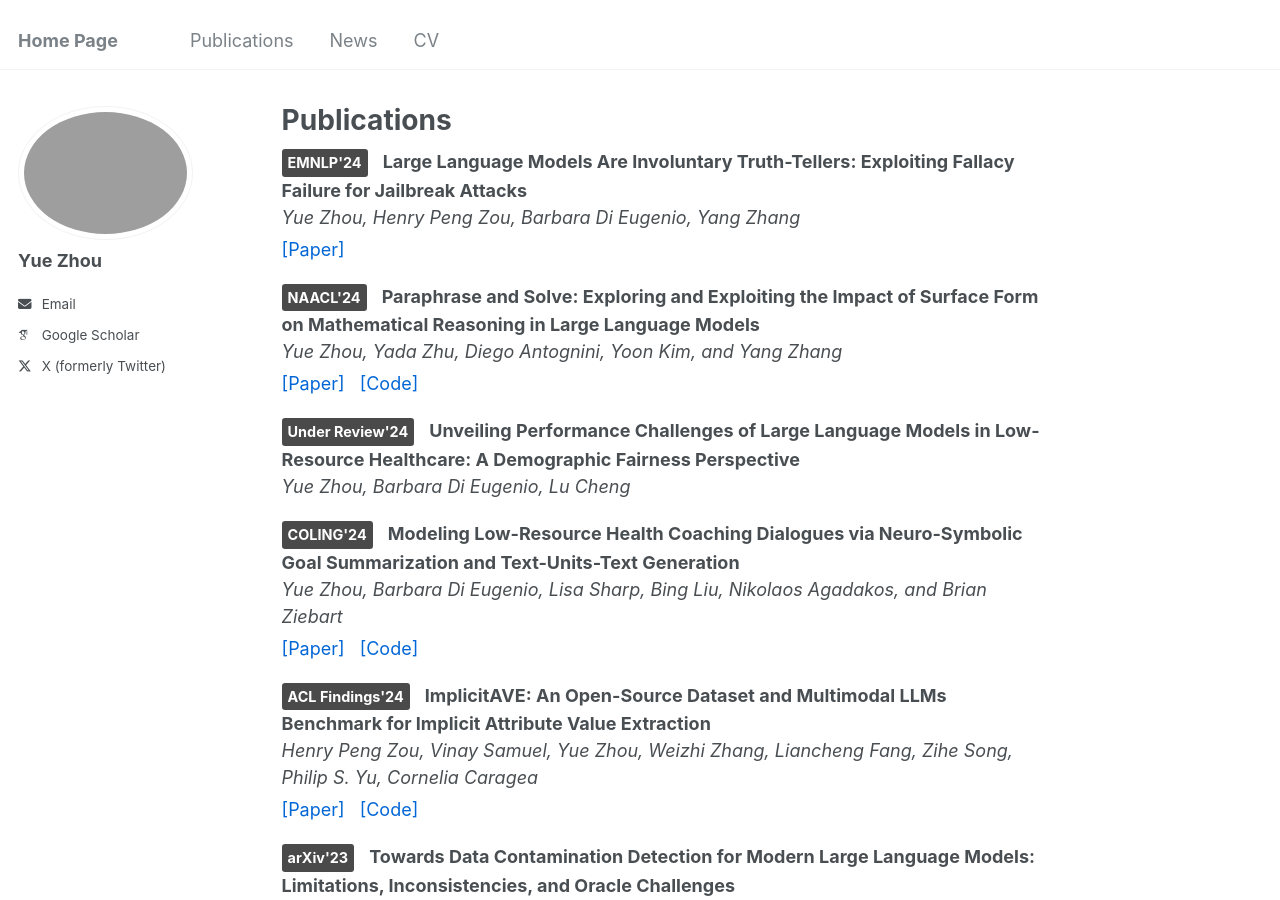
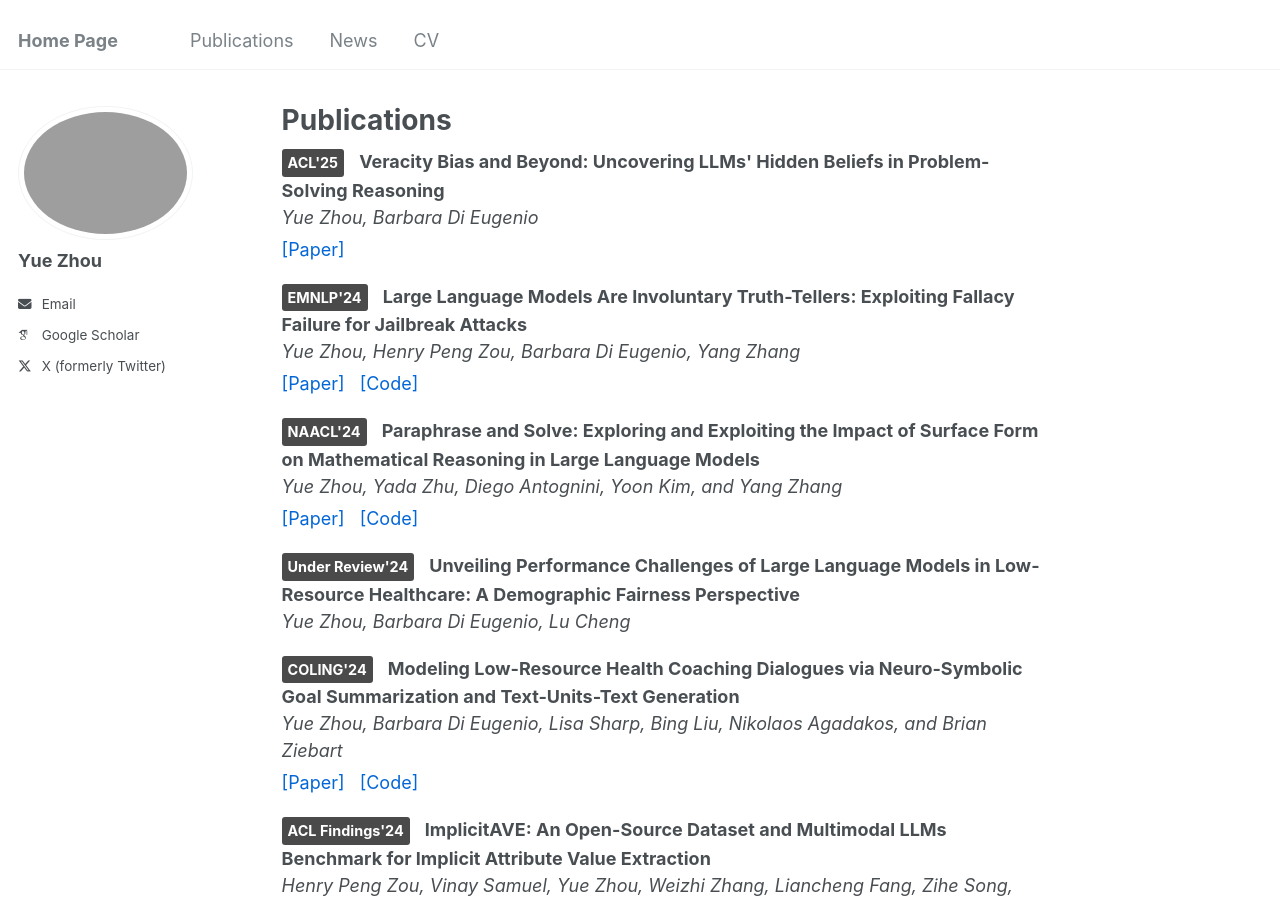
Before and after one commit to Yue-LLM-Pit/Yue-LLM-Pit.github.io, a Jekyll site: the page built from _pages/selected-publications.md, in a window 1280 px wide and 900 px high. Built offline with Jekyll 4.4.1, drawn with Linux system fonts in a browser that asks for light colours; some web fonts are replaced.

Commit message:
Update selected-publications.md

```diff
--- a/_pages/selected-publications.md
+++ b/_pages/selected-publications.md
@@ -33,11 +33,21 @@ permalink: /selected-publications/
 </style>
 
 <div class="pub-item" data-homepage="true">
+  <span class="conference-badge">ACL'25</span>
+  <span class="pub-title">Veracity Bias and Beyond: Uncovering LLMs' Hidden Beliefs in Problem-Solving Reasoning</span>
+  <div class="pub-authors">Yue Zhou, Barbara Di Eugenio </div>
+  <div class="pub-links">
+    <a href="https://arxiv.org/abs/2407.00869">[Paper]</a>
+  </div>
+</div>
+
+<div class="pub-item" data-homepage="true">
   <span class="conference-badge">EMNLP'24</span>
   <span class="pub-title">Large Language Models Are Involuntary Truth-Tellers: Exploiting Fallacy Failure for Jailbreak Attacks</span>
   <div class="pub-authors">Yue Zhou, Henry Peng Zou, Barbara Di Eugenio, Yang Zhang</div>
   <div class="pub-links">
     <a href="https://arxiv.org/abs/2407.00869">[Paper]</a>
+    <a href="https://github.com/Yue-LLM-Pit/FFA/">[Code]</a>
   </div>
 </div>
 
```
